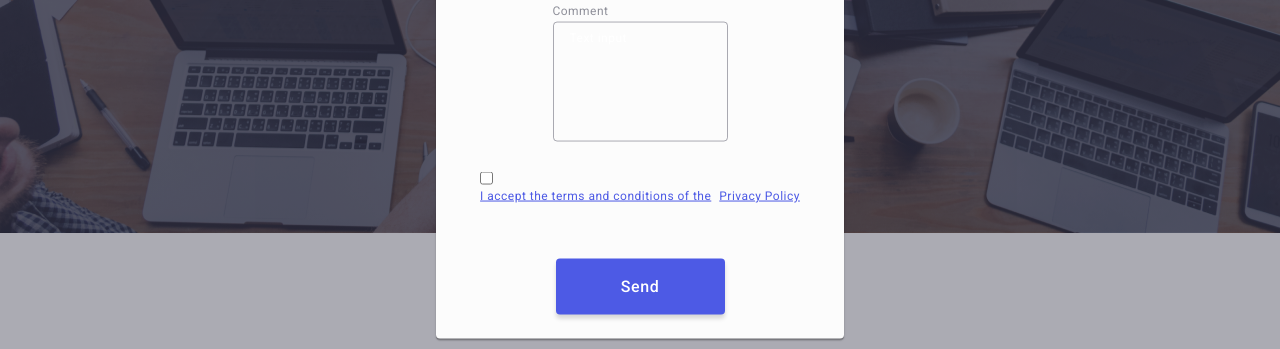
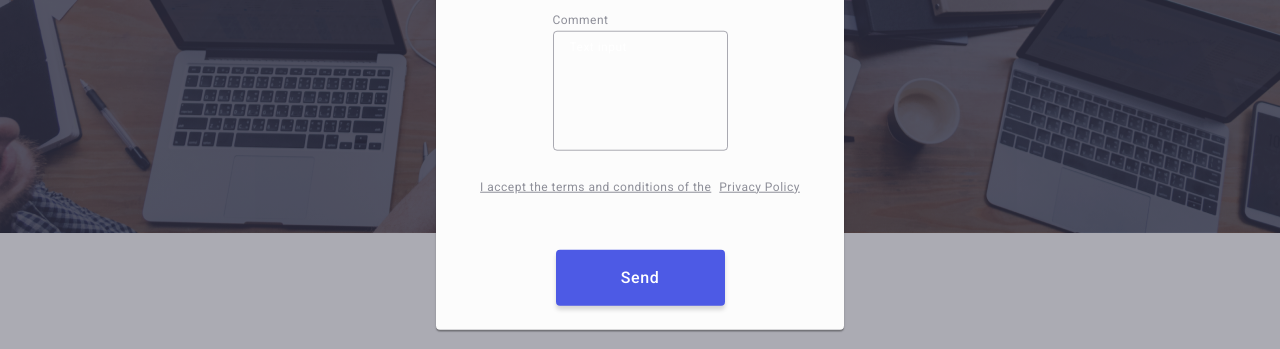
Before and after one commit to Violaaq/goit-markup-hw-06, a plain HTML site: page index.html in a window 1280 px wide. Both pictures are taken after a click on the button "Order Service". Shown: the part 440-789 px from the top of the page. Drawn offline with nearby package versions, Linux system fonts and the light colour scheme.

Commit message:
modal form

```diff
--- a/css/styles.css
+++ b/css/styles.css
@@ -847,7 +847,7 @@ transition: border-color 250ms cubic-bezier(0.4, 0, 0.2, 1);
   align-content: flex-start;
   stroke-width: 1px;
   stroke: rgba(46, 47, 66, 0.4);
-  color: var(--IRIS, #4d5ae5);
+  color: #8e8f99;
   /* Link Text */
   font-family: Roboto;
   font-size: 12px;
--- a/index.html
+++ b/index.html
@@ -510,7 +510,7 @@
 
   </div>
   <div class="label-checkbox">
-    <input class="input-privacy" id="user-privacy" type="checkbox" name="user-privacy" value="true"/>
+    <input class="visually-hidden input-privacy" id="user-privacy" type="checkbox" name="user-privacy" value="true"/>
     <label for="user-privacy" class="privacy-chbx">I accept the terms and conditions of the <span class="privacy-item">Privacy Policy</span></label></div>
 
   <button type="submit" class="send-button">Send</button>
```
